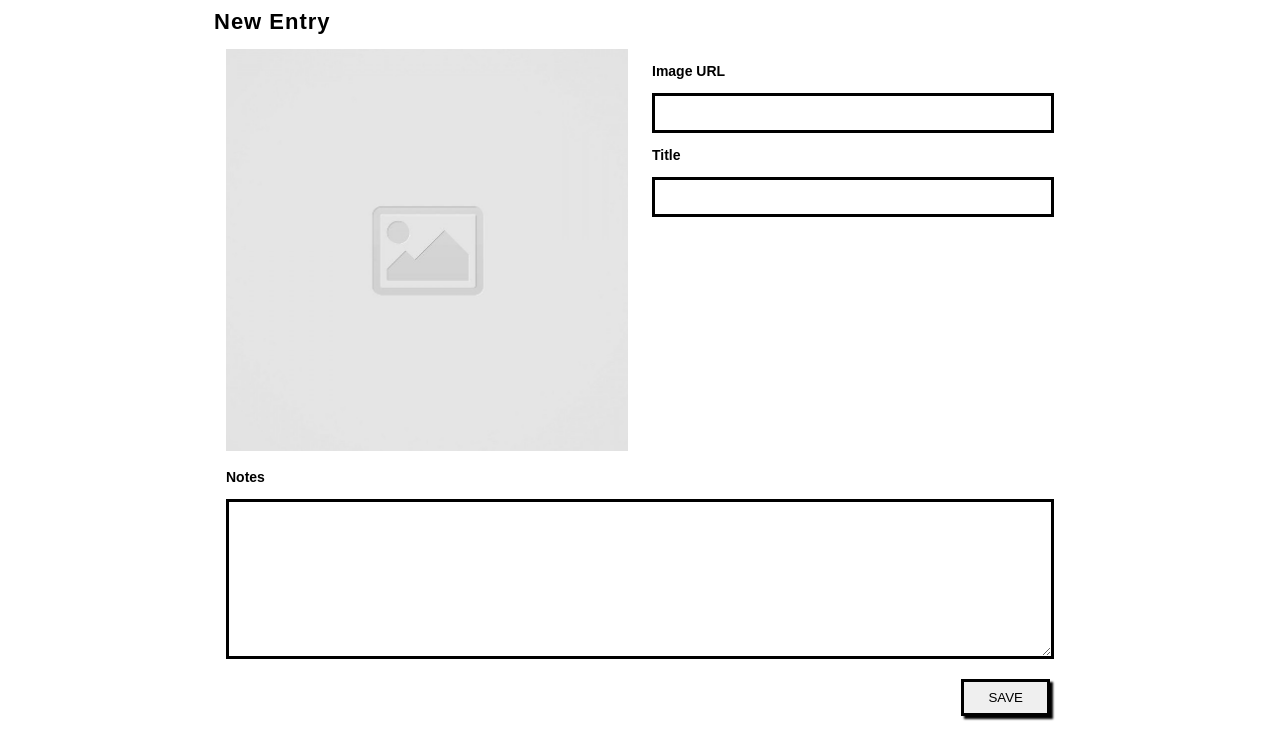
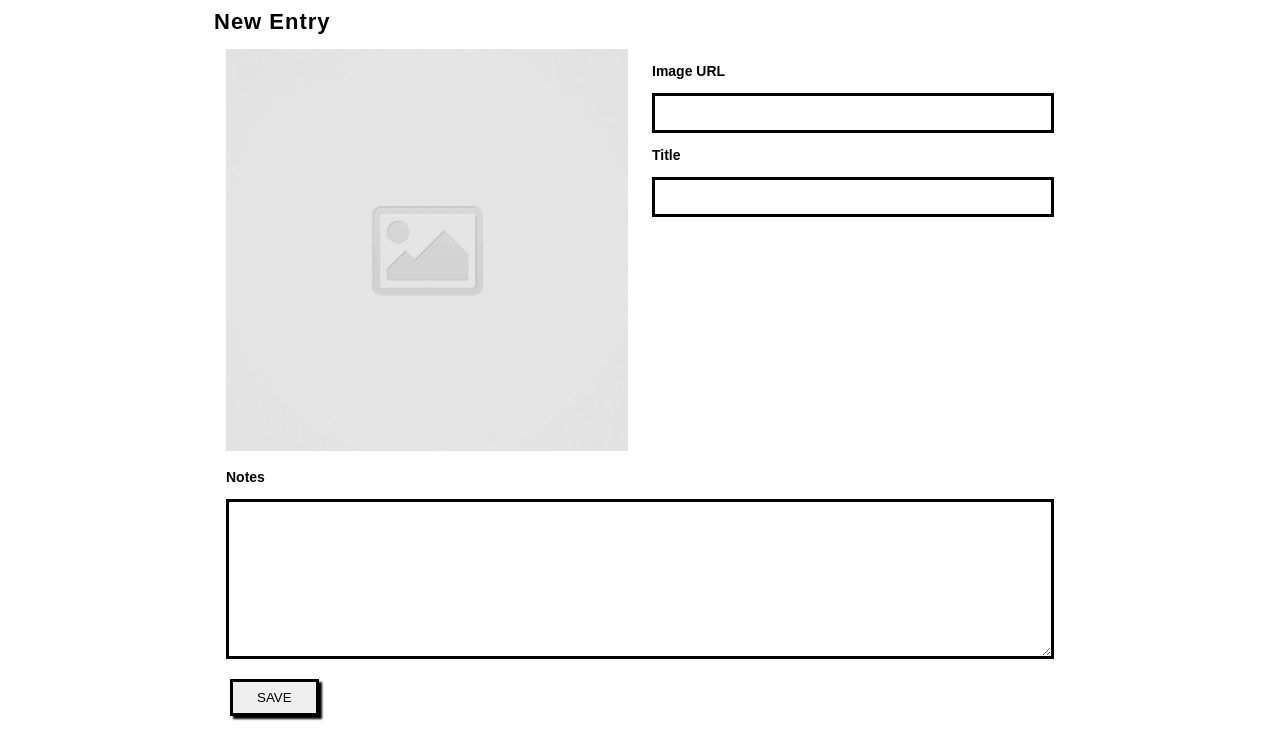
Before and after one commit to lisa-doan/code-journal, a website: page index.html in a window 1280 px wide. Shown: the part 57-800 px from the top of the page. Drawn offline with Linux system fonts and the light colour scheme.

Commit message:
updated flexbox and font to btn-container

```diff
--- a/css/styles.css
+++ b/css/styles.css
@@ -22,7 +22,7 @@ h1 {
   padding: 0 1.5rem;
 }
 
-a {
+.nav-entries {
   color: white;
   font-size: 14px;
   text-decoration: none;
@@ -59,8 +59,11 @@ textarea {
 
 .btn-container {
   display: flex;
-  justify-content: flex-end;
+  justify-content: space-between;
+  align-items: center;
   padding: 1rem;
+  font-size: 14px;
+  font-weight: bold;
 }
 
 .save-btn {
```
